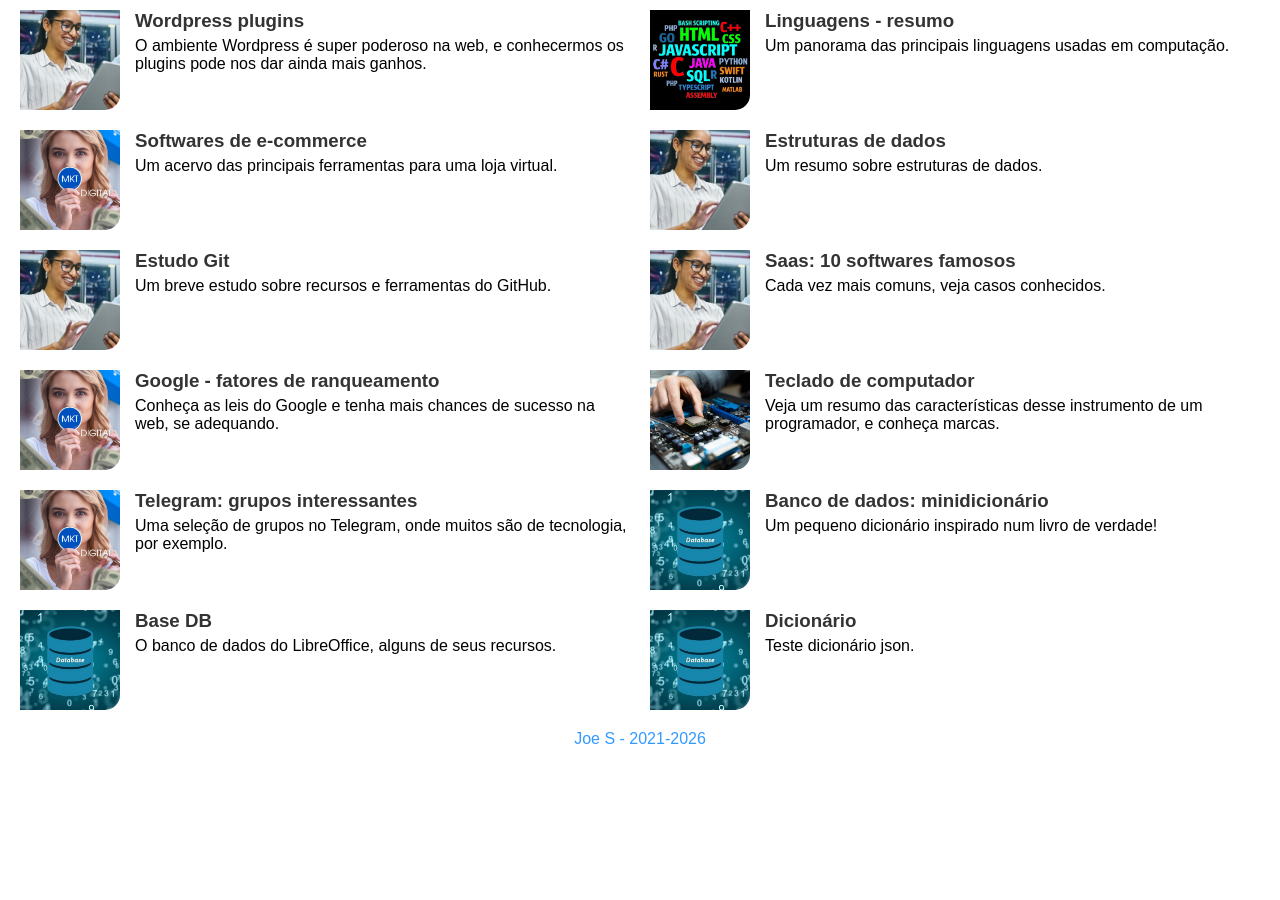
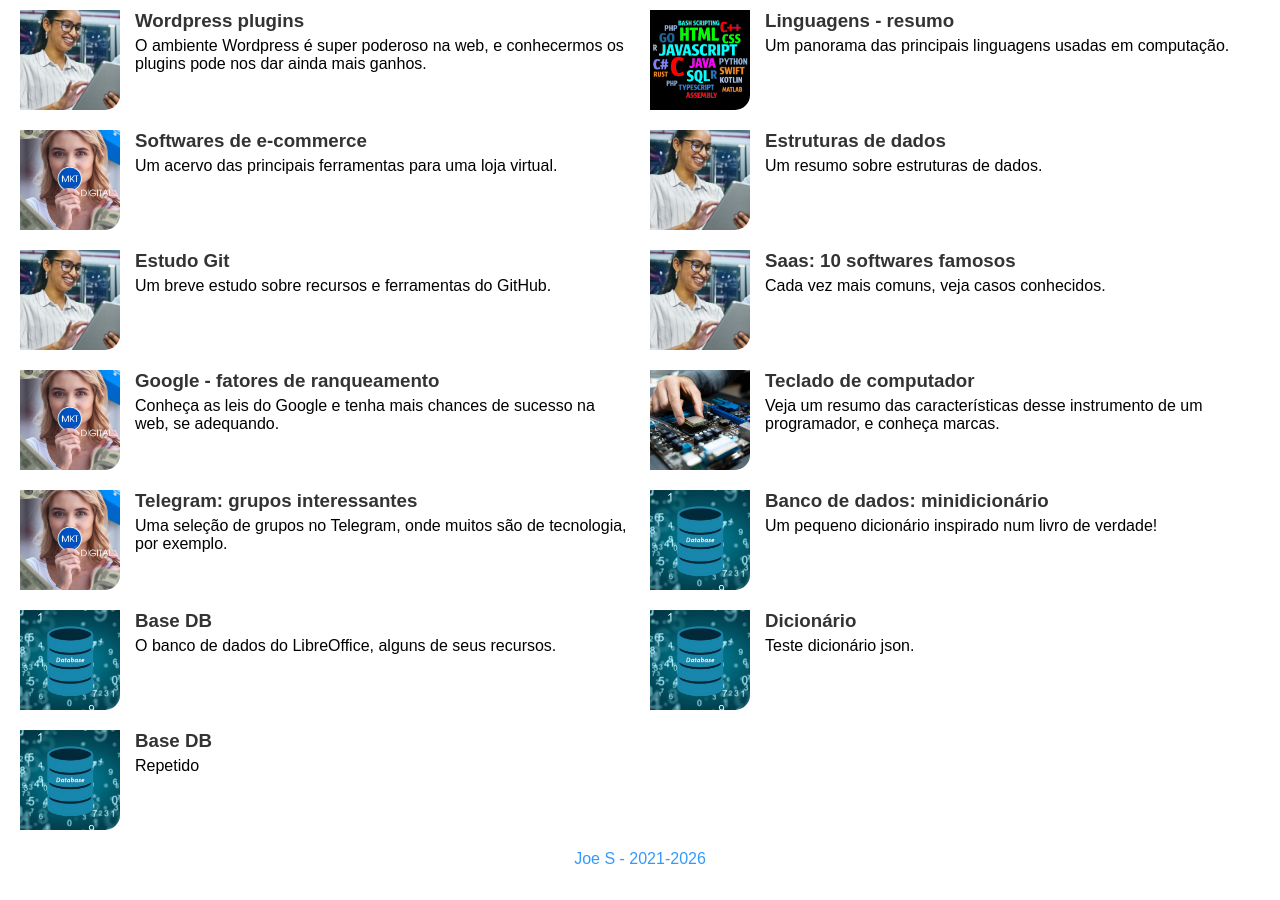
Before and after one commit to Joesynth/joesynth.github.io, a Jekyll site: the page built from index.html, in a window 1280 px wide and 900 px high, scrolled down 1815 px. Built offline with Jekyll 4.4.1, drawn with Linux system fonts in a browser that asks for light colours; before the commit the page ends 2595 px from its top, so only the background shows below that.

Commit message:
Fix link to dicionário.html and add Base_DB.html section

```diff
--- a/index.html
+++ b/index.html
@@ -396,7 +396,7 @@
     </a>
 
 
-    <a href="dicionário.html" class="art-link">
+    <a href="dicionario.html" class="art-link">
         <article>
             <img src="image/db.png" alt="Artigo" class="art-img">
             <div class="art-content">
@@ -406,4 +406,14 @@
         </article>
     </a>
 
+        <a href="Base_DB.html" class="art-link">
+        <article>
+            <img src="image/db.png" alt="Artigo" class="art-img">
+            <div class="art-content">
+                <h3>Base DB</h3>
+                <p>Repetido</p>
+            </div>
+        </article>
+    </a>
+
 </main>
```
